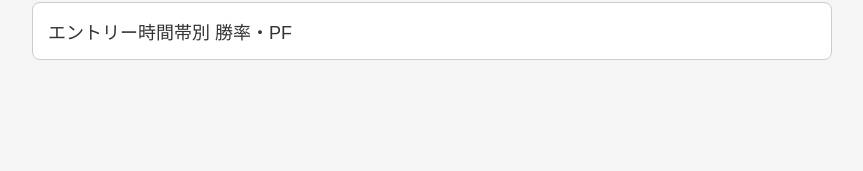
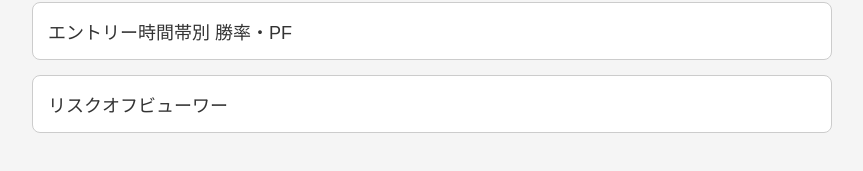
Before and after one commit to akutsuwakutsu/.github.io, a plain HTML site: page index.html in a window 1280 px wide. Shown: the part 457-628 px from the top of the page, without its empty margins (208-1071 px from the left). Drawn offline with Linux system fonts and the light colour scheme.

Commit message:
Update index.html

```diff
--- a/index.html
+++ b/index.html
@@ -64,6 +64,10 @@
         <a class="tool-link" href="timezone_analysis.html">
             エントリー時間帯別 勝率・PF
         </a>
+
+		<a class="tool-link" href="riskoff_snapshot_viewer.html">
+            リスクオフビューワー
+        </a>
     </div>
 
 </body>
```
